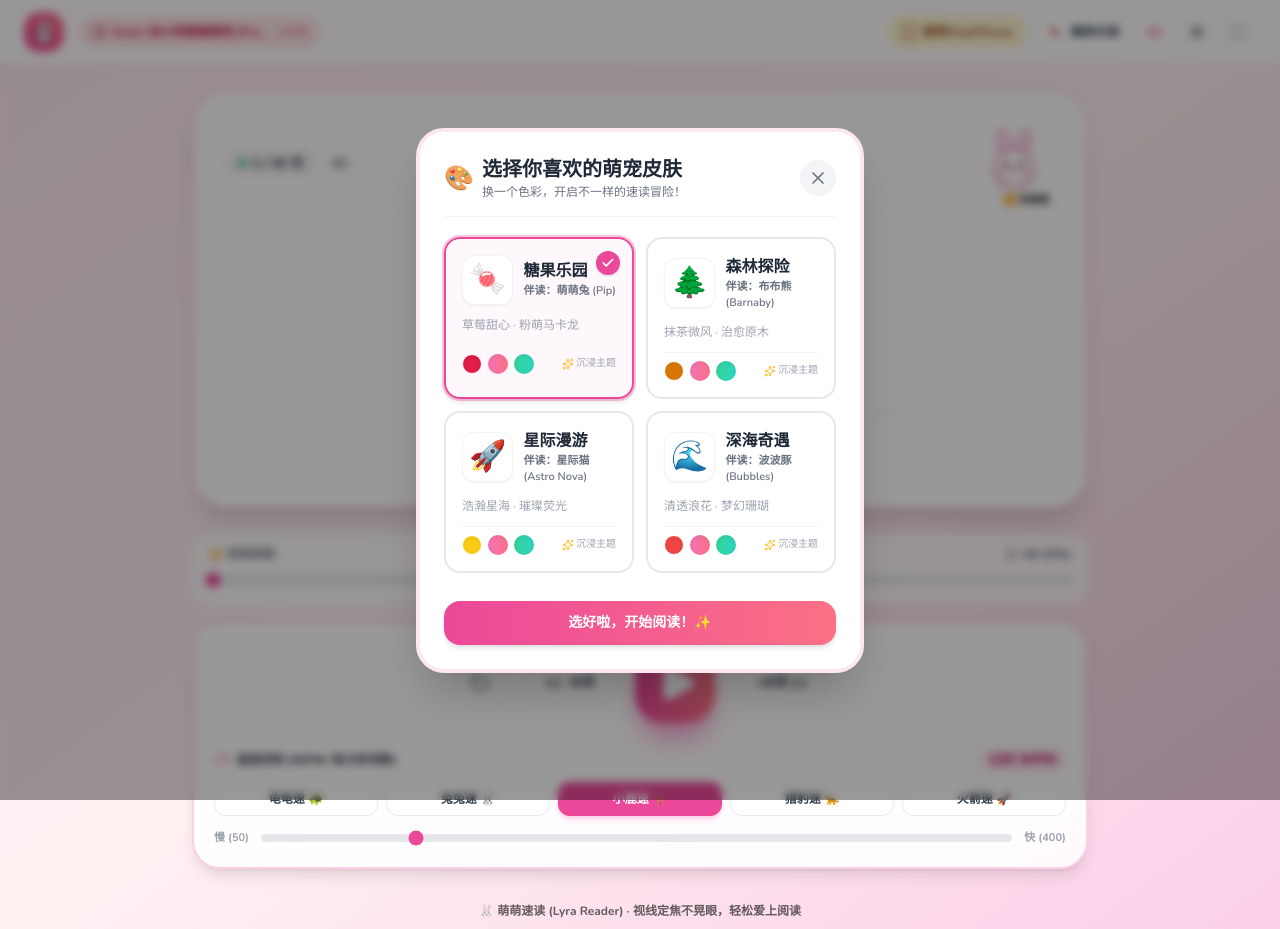
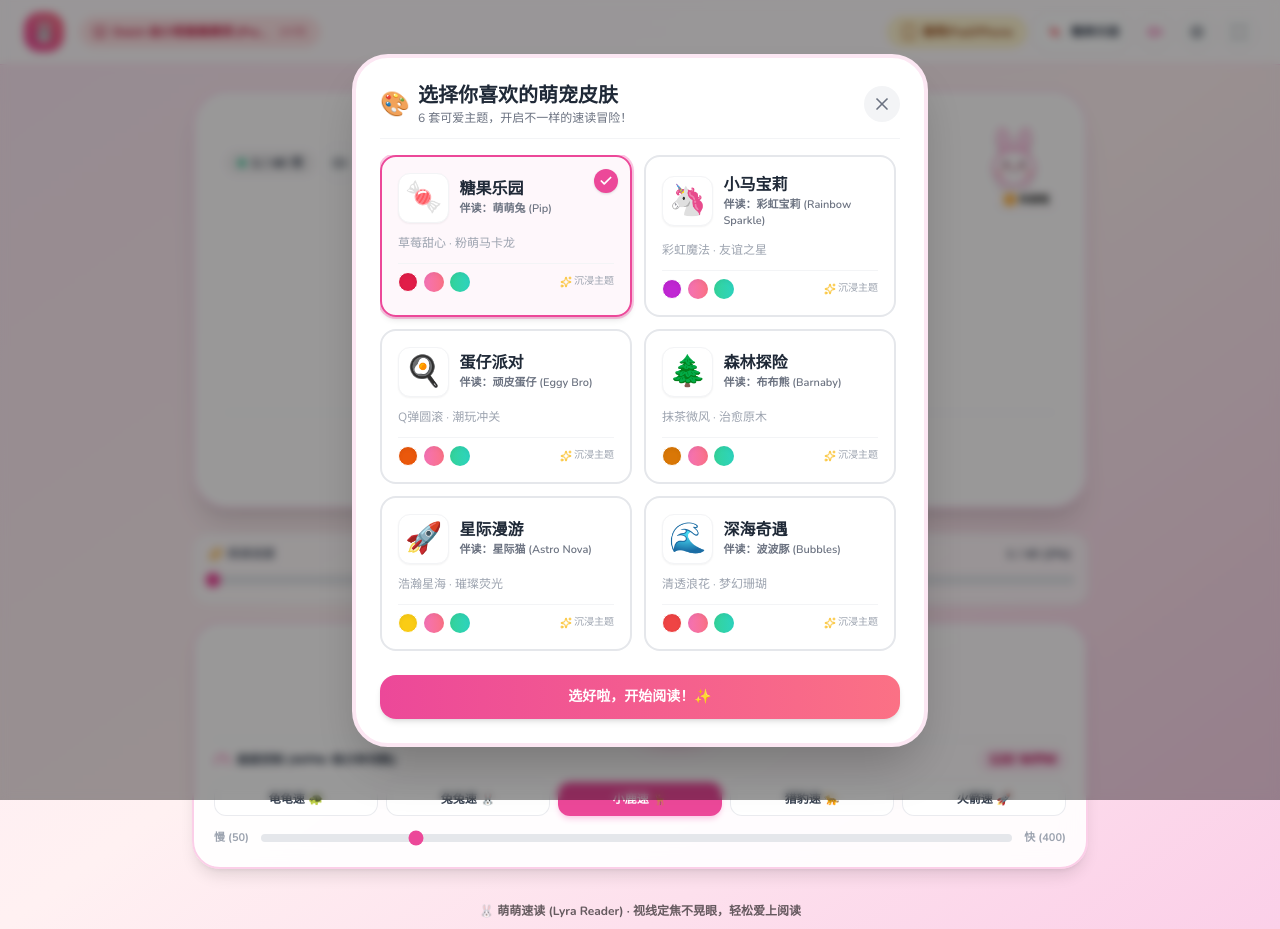
Before and after one commit to pz1130/Lyra-ENG, a React (Vite) app: page / in a window 1280 px wide. Both pictures are taken after a click on the button "切换可爱皮肤". Built offline with nearby package versions, Linux system fonts and the light colour scheme.

Commit message:
feat: add My Little Pony and Eggy Party kid themes with cute custom SVG mascots

```diff
--- a/src/components/common/Mascot.tsx
+++ b/src/components/common/Mascot.tsx
@@ -2,7 +2,7 @@ import React, { useState } from 'react';
 import { useSoundEffects } from '../../hooks/useSoundEffects';
 
 interface MascotProps {
-  type: 'bunny' | 'bear' | 'cat' | 'dolphin';
+  type: 'bunny' | 'bear' | 'cat' | 'dolphin' | 'pony' | 'eggy';
   name: string;
   state: 'idle' | 'reading' | 'celebrating' | 'paused';
   className?: string;
@@ -287,6 +287,125 @@ export const Mascot: React.FC<MascotProps> = ({
             <path d="M78 52 Q82 54 84 51" stroke="#082F49" strokeWidth="1.8" strokeLinecap="round" fill="none" />
           </svg>
         );
+
+      case 'pony':
+        return (
+          <svg viewBox="0 0 100 100" className="w-full h-full drop-shadow-md">
+            {/* Rainbow Sparkles */}
+            <circle cx="82" cy="22" r="2" fill="#FDE047" />
+            <path d="M85 18 L87 23 L92 25 L87 27 L85 32 L83 27 L78 25 L83 23 Z" fill="#FDE047" />
+            <path d="M15 45 L16.5 48.5 L20 50 L16.5 51.5 L15 55 L13.5 51.5 L10 50 L13.5 48.5 Z" fill="#38BDF8" />
+
+            {/* Flowing Rainbow Mane (Back layer) */}
+            <path d="M22 36 C12 45 15 72 32 78 C25 65 22 50 30 40 Z" fill="#C084FC" />
+            <path d="M18 48 C12 56 16 75 35 82 C28 72 26 58 24 50 Z" fill="#38BDF8" />
+
+            {/* Pony Ears */}
+            <path d="M42 22 C38 12 48 8 52 18 Z" fill="#E9D5FF" stroke="#C084FC" strokeWidth="1.8" />
+            <path d="M44 20 C42 15 47 12 49 18 Z" fill="#F472B6" />
+
+            {/* Unicorn Horn */}
+            <polygon points="56,8 52,24 62,22" fill="#FDE047" stroke="#EAB308" strokeWidth="1.5" />
+            <line x1="53" y1="19" x2="59" y2="18" stroke="#EAB308" strokeWidth="1.5" />
+            <line x1="54" y1="14" x2="58" y2="13" stroke="#EAB308" strokeWidth="1.5" />
+
+            {/* Pony Head Profile */}
+            <path
+              d="M38 35 C38 25 50 20 62 24 C72 27 76 34 82 42 C86 48 84 56 78 57 C72 58 68 53 66 52 C62 58 55 64 45 64 C35 64 35 50 38 35 Z"
+              fill="#F3E8FF"
+              stroke="#C084FC"
+              strokeWidth="2"
+            />
+
+            {/* Rainbow Bangs/Forelock */}
+            <path d="M48 18 C55 20 62 30 52 35 C48 30 50 22 48 18 Z" fill="#F472B6" />
+            <path d="M52 24 C60 26 64 34 56 38 C52 34 54 28 52 24 Z" fill="#38BDF8" />
+
+            {/* Cute Rosy Cheek with Star */}
+            <ellipse cx="64" cy="52" rx="4" ry="2.5" fill="#F472B6" fillOpacity="0.6" />
+            <polygon points="64,50 64.8,51.6 66.5,51.8 65.2,53 65.6,54.6 64,53.8 62.4,54.6 62.8,53 61.5,51.8 63.2,51.6" fill="#FFFFFF" />
+
+            {/* Big Expressive Pony Eyes */}
+            {state === 'celebrating' ? (
+              <path d="M54 38 Q60 32 66 38" stroke="#6B21A8" strokeWidth="3" strokeLinecap="round" fill="none" />
+            ) : (
+              <g>
+                <ellipse cx="60" cy="38" rx="5" ry="7" fill="#6B21A8" />
+                <ellipse cx="60" cy="39" rx="3.5" ry="5" fill="#9333EA" />
+                <circle cx="58.5" cy="35.5" r="2.2" fill="#FFFFFF" />
+                <circle cx="61.5" cy="41" r="1.2" fill="#FFFFFF" />
+                {/* Eyelashes */}
+                <path d="M64 33 L67 30 M65 36 L68 35" stroke="#6B21A8" strokeWidth="1.8" strokeLinecap="round" />
+              </g>
+            )}
+
+            {/* Reading Glasses if reading */}
+            {state === 'reading' && (
+              <circle cx="60" cy="38" r="8.5" stroke="#EC4899" strokeWidth="2" fill="none" />
+            )}
+
+            {/* Cute Muzzle & Smile */}
+            <circle cx="80" cy="50" r="1.2" fill="#A855F7" />
+            <path d="M74 54 Q77 56 80 53" stroke="#6B21A8" strokeWidth="1.5" strokeLinecap="round" fill="none" />
+          </svg>
+        );
+
+      case 'eggy':
+        return (
+          <svg viewBox="0 0 100 100" className="w-full h-full drop-shadow-md">
+            {/* Eggy Party Head Propeller / Little Antenna */}
+            <rect x="47" y="12" width="6" height="8" rx="2" fill="#3B82F6" />
+            <ellipse cx="50" cy="12" rx="16" ry="3.5" fill="#EF4444" stroke="#B91C1C" strokeWidth="1" />
+            <circle cx="50" cy="12" r="3.5" fill="#FDE047" stroke="#CA8A04" strokeWidth="1" />
+
+            {/* Round Canary Yellow Egg Body */}
+            <ellipse cx="50" cy="56" rx="32" ry="34" fill="#FACC15" stroke="#CA8A04" strokeWidth="2.5" />
+
+            {/* White Belly / Screen Pattern */}
+            <ellipse cx="50" cy="62" rx="23" ry="21" fill="#FEF08A" />
+
+            {/* Blushing Cheeks */}
+            <ellipse cx="30" cy="57" rx="4.5" ry="3" fill="#FB7185" fillOpacity="0.8" />
+            <ellipse cx="70" cy="57" rx="4.5" ry="3" fill="#FB7185" fillOpacity="0.8" />
+
+            {/* Eggy Eyes */}
+            {state === 'celebrating' ? (
+              // Starry Joy Eyes
+              <g>
+                <polygon points="38,45 40,49 44,49 41,52 42,56 38,53 34,56 35,52 32,49 36,49" fill="#0F172A" />
+                <polygon points="62,45 64,49 68,49 65,52 66,56 62,53 58,56 59,52 56,49 60,49" fill="#0F172A" />
+              </g>
+            ) : (
+              <g>
+                <circle cx="38" cy="49" r="5" fill="#0F172A" />
+                <circle cx="36.5" cy="47" r="2" fill="#FFFFFF" />
+                <circle cx="62" cy="49" r="5" fill="#0F172A" />
+                <circle cx="60.5" cy="47" r="2" fill="#FFFFFF" />
+              </g>
+            )}
+
+            {/* Gamer / Reading Glasses if reading */}
+            {state === 'reading' && (
+              <g>
+                <rect x="28" y="42" width="18" height="14" rx="4" fill="none" stroke="#2563EB" strokeWidth="2.5" />
+                <rect x="54" y="42" width="18" height="14" rx="4" fill="none" stroke="#2563EB" strokeWidth="2.5" />
+                <line x1="46" y1="48" x2="54" y2="48" stroke="#2563EB" strokeWidth="2.5" />
+              </g>
+            )}
+
+            {/* Happy Open Smile */}
+            <path d="M43 59 Q50 68 57 59" fill="#E11D48" stroke="#0F172A" strokeWidth="1.8" strokeLinecap="round" />
+            <path d="M46 62 Q50 65 54 62" fill="#FDA4AF" />
+
+            {/* Round Floating Hands */}
+            <circle cx="16" cy="58" r="6" fill="#FACC15" stroke="#CA8A04" strokeWidth="2" />
+            <circle cx="84" cy="58" r="6" fill="#FACC15" stroke="#CA8A04" strokeWidth="2" />
+
+            {/* Little Feet / Shoes */}
+            <ellipse cx="38" cy="90" rx="8" ry="4.5" fill="#3B82F6" stroke="#1D4ED8" strokeWidth="1.5" />
+            <ellipse cx="62" cy="90" rx="8" ry="4.5" fill="#3B82F6" stroke="#1D4ED8" strokeWidth="1.5" />
+          </svg>
+        );
     }
   };
 
--- a/src/components/common/ThemePickerModal.tsx
+++ b/src/components/common/ThemePickerModal.tsx
@@ -24,21 +24,21 @@ export const ThemePickerModal: React.FC<ThemePickerModalProps> = ({
   };
 
   return (
-    <div className="fixed inset-0 z-50 flex items-center justify-center p-4 bg-black/40 backdrop-blur-sm animate-pop-in">
+    <div className="fixed inset-0 z-50 flex items-center justify-center p-3 sm:p-4 bg-black/40 backdrop-blur-sm animate-pop-in">
       <div
-        className="w-full max-w-md bg-white rounded-3xl shadow-2xl border-4 border-pink-100 p-6 relative overflow-hidden"
+        className="w-full max-w-xl max-h-[90vh] bg-white rounded-3xl sm:rounded-4xl shadow-2xl border-4 border-pink-100 p-5 sm:p-6 relative overflow-hidden flex flex-col"
         onClick={(e) => e.stopPropagation()}
       >
         {/* Header */}
-        <div className="flex items-center justify-between pb-4 border-b border-gray-100">
+        <div className="flex items-center justify-between pb-3 border-b border-gray-100 shrink-0">
           <div className="flex items-center gap-2">
             <span className="text-2xl">🎨</span>
             <div>
-              <h2 className="text-xl font-extrabold text-gray-800">
+              <h2 className="text-lg sm:text-xl font-extrabold text-gray-800">
                 选择你喜欢的萌宠皮肤
               </h2>
               <p className="text-xs text-gray-500 font-medium">
-                换一个色彩，开启不一样的速读冒险！
+                6 套可爱主题，开启不一样的速读冒险！
               </p>
             </div>
           </div>
@@ -54,7 +54,7 @@ export const ThemePickerModal: React.FC<ThemePickerModalProps> = ({
         </div>
 
         {/* Theme List */}
-        <div className="grid grid-cols-1 sm:grid-cols-2 gap-3 my-5">
+        <div className="grid grid-cols-1 sm:grid-cols-2 gap-3 my-4 overflow-y-auto flex-1 pr-1">
           {allThemes.map((t) => {
             const isSelected = currentThemeId === t.id;
             return (
--- a/src/context/ThemeContext.tsx
+++ b/src/context/ThemeContext.tsx
@@ -41,6 +41,8 @@ export const ThemeProvider: React.FC<{ children: React.ReactNode }> = ({ childre
     const meta = document.querySelector('meta[name="theme-color"]');
     if (meta) {
       if (currentThemeId === 'candy') meta.setAttribute('content', '#FF8EAC');
+      else if (currentThemeId === 'pony') meta.setAttribute('content', '#C084FC');
+      else if (currentThemeId === 'eggy') meta.setAttribute('content', '#FBBF24');
       else if (currentThemeId === 'forest') meta.setAttribute('content', '#10B981');
       else if (currentThemeId === 'space') meta.setAttribute('content', '#0F172A');
       else if (currentThemeId === 'ocean') meta.setAttribute('content', '#06B6D4');
--- a/src/types/theme.ts
+++ b/src/types/theme.ts
@@ -1,4 +1,4 @@
-export type ThemeId = 'candy' | 'forest' | 'space' | 'ocean';
+export type ThemeId = 'candy' | 'forest' | 'space' | 'ocean' | 'pony' | 'eggy';
 
 export interface ThemeConfig {
   id: ThemeId;
@@ -6,7 +6,7 @@ export interface ThemeConfig {
   subtitle: string;
   emoji: string;
   mascotName: string;
-  mascotType: 'bunny' | 'bear' | 'cat' | 'dolphin';
+  mascotType: 'bunny' | 'bear' | 'cat' | 'dolphin' | 'pony' | 'eggy';
   colors: {
     bgGradient: string;
     cardBg: string;
@@ -44,6 +44,50 @@ export const THEMES: Record<ThemeId, ThemeConfig> = {
       navBg: 'bg-white/80 border-pink-200',
       progressBar: 'from-pink-400 to-rose-500',
       badgeBg: 'bg-rose-100 text-rose-700 border-rose-200',
+    },
+  },
+  pony: {
+    id: 'pony',
+    name: '小马宝莉',
+    subtitle: '彩虹魔法 · 友谊之星',
+    emoji: '🦄',
+    mascotName: '彩虹宝莉 (Rainbow Sparkle)',
+    mascotType: 'pony',
+    colors: {
+      bgGradient: 'from-purple-200 via-pink-100 to-cyan-100',
+      cardBg: 'bg-white/90 backdrop-blur-md',
+      cardBorder: 'border-purple-300',
+      textPrimary: 'text-purple-950',
+      textSecondary: 'text-purple-700',
+      primaryBtn: 'bg-gradient-to-r from-purple-500 via-fuchsia-500 to-pink-500 text-white shadow-purple-300',
+      primaryBtnHover: 'hover:from-purple-600 hover:to-pink-600',
+      accentBg: 'bg-purple-100 text-purple-800',
+      orpColor: '#C026D3', // Fuchsia 600
+      navBg: 'bg-white/85 border-purple-200',
+      progressBar: 'from-purple-400 via-pink-400 to-cyan-400',
+      badgeBg: 'bg-purple-100 text-purple-800 border-purple-300',
+    },
+  },
+  eggy: {
+    id: 'eggy',
+    name: '蛋仔派对',
+    subtitle: 'Q弹圆滚 · 潮玩冲关',
+    emoji: '🍳',
+    mascotName: '顽皮蛋仔 (Eggy Bro)',
+    mascotType: 'eggy',
+    colors: {
+      bgGradient: 'from-yellow-200 via-amber-100 to-orange-100',
+      cardBg: 'bg-white/95 backdrop-blur-md',
+      cardBorder: 'border-amber-300',
+      textPrimary: 'text-amber-950',
+      textSecondary: 'text-amber-800',
+      primaryBtn: 'bg-gradient-to-r from-yellow-400 via-amber-500 to-orange-400 text-amber-950 font-black shadow-amber-300',
+      primaryBtnHover: 'hover:from-yellow-500 hover:to-orange-500',
+      accentBg: 'bg-amber-100 text-amber-900',
+      orpColor: '#EA580C', // Orange 600
+      navBg: 'bg-white/85 border-amber-200',
+      progressBar: 'from-yellow-400 via-amber-400 to-orange-500',
+      badgeBg: 'bg-amber-100 text-amber-900 border-amber-300',
     },
   },
   forest: {
```
